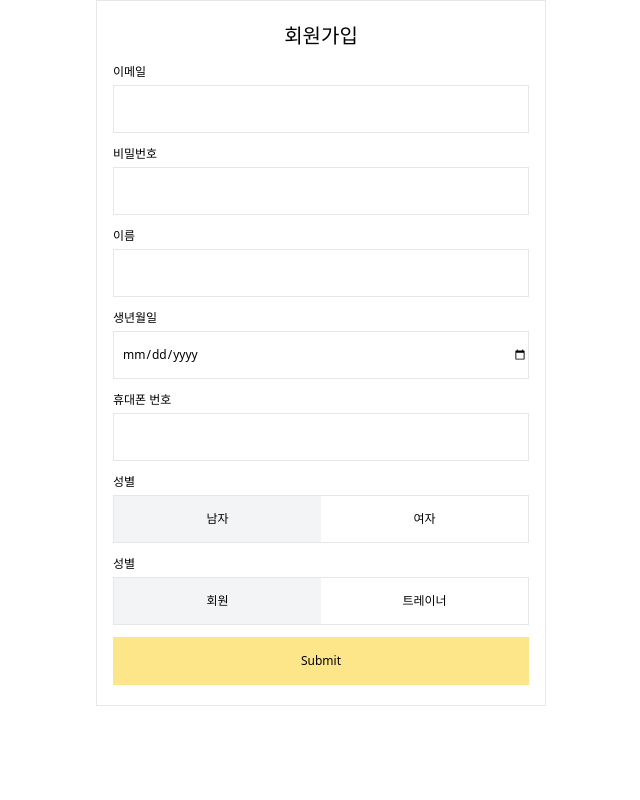
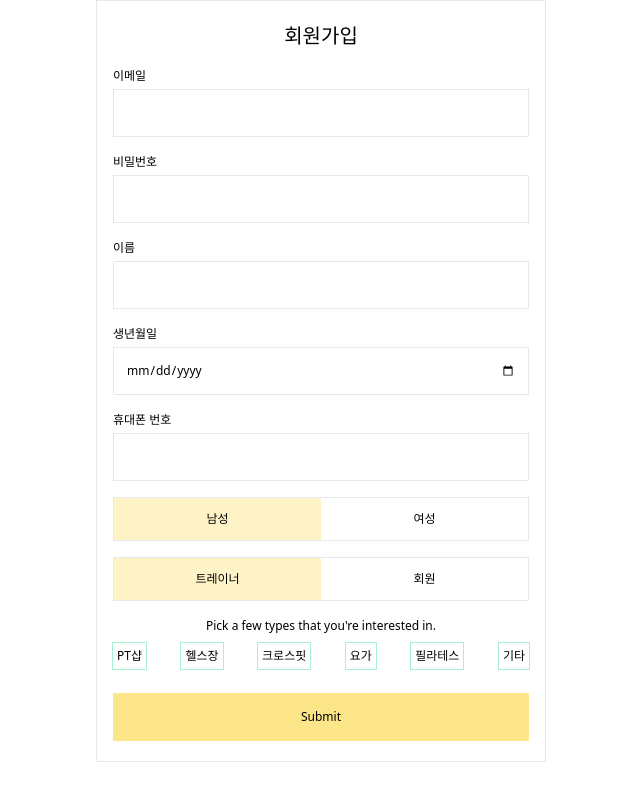
Before and after one commit to codestates/bodysign-frontend, a Next.js app in the folder client/: page /signup in a window 1280 px wide. Shown: the whole page, without its empty margins (319-959 px from the left). Built offline with nearby package versions, Linux system fonts and the light colour scheme.

Commit message:
스위치 추가, 트레이너 타입 인풋 추가

```diff
--- a/client/src/pages/index.tsx
+++ b/client/src/pages/index.tsx
@@ -1,7 +1,7 @@
 import type { NextPage } from 'next'
 import Head from 'next/head'
-import Login from '../components/login'
-import Landing from '../components/landing'
+import Login from '../components/Login'
+import Landing from '../components/Landing'
 import Layout from '../components/Layout'
 
 const Home: NextPage = () => {
--- a/client/src/pages/signup.tsx
+++ b/client/src/pages/signup.tsx
@@ -1,8 +1,8 @@
 import { NextPage } from 'next'
-import React from 'react'
-import { useState } from 'react'
+import React, { useState } from 'react'
+import Layout from '../components/Layout'
 import { SubmitHandler, useForm } from 'react-hook-form'
-import Layout from '../components/Layout'
+import 'react-datepicker/dist/react-datepicker.css'
 
 interface FormInput {
 	email: string
@@ -10,15 +10,23 @@ interface FormInput {
 	name: string
 	birth: string
 	phone: string
+	loginType: string
+	gender: string
 }
 
+const labelProperties =
+	'after:absolute after:h-full after:bg-yellow-100 after:w-full after:top-0 after:z-[-1] after:transition-[left] after:duration-500 peer-checked:cursor-default peer-checked:text-black peer-checked:after:left-0'
+
 const Signup: NextPage = () => {
-	const [gender, setGender] = useState('male')
-	const [memberOrTrainer, setMemberOrTrainer] = useState('member')
-	const [form, setForm] = useState({
-		gender: 'male',
-		memberOrTrainer: 'member'
-	})
+	const [areYouTrainer, setAreYouTrainer] = useState(true)
+	const [exerciseTypes, setExerciseTypes] = useState([
+		{ id: 0, name: 'PT샵', status: false },
+		{ id: 1, name: '헬스장', status: false },
+		{ id: 2, name: '크로스핏', status: false },
+		{ id: 3, name: '요가', status: false },
+		{ id: 4, name: '필라테스', status: false },
+		{ id: 5, name: '기타', status: false }
+	])
 
 	const {
 		register,
@@ -26,21 +34,22 @@ const Signup: NextPage = () => {
 		handleSubmit
 	} = useForm<FormInput>()
 	const onSubmit: SubmitHandler<FormInput> = data => {
-		let test = { ...data, ...form }
+		let test = { ...data }
 		// 회원가입 API
+		console.log(test)
 	}
 
 	return (
 		<>
 			<Layout variant="Web">
 				<div className="flex flex-col mx-4 my-5 text-[12px]">
-					<div className="text-[20px] mb-3 text-center">회원가입</div>
+					<div className="text-[20px] text-center">회원가입</div>
 
-					<form onSubmit={handleSubmit(onSubmit)}>
-						<div className="mb-3">
+					<form className="mt-4" onSubmit={handleSubmit(onSubmit)}>
+						<div>
 							<label>이메일</label>
 							<input
-								className="w-full h-12 pl-2 mt-1 border"
+								className="w-full h-12 p-3 mt-1 border"
 								type="text"
 								{...register('email', {
 									required: true,
@@ -55,10 +64,10 @@ const Signup: NextPage = () => {
 							)}
 						</div>
 
-						<div className="mb-3">
+						<div className="mt-4">
 							<label>비밀번호</label>
 							<input
-								className="w-full h-12 pl-2 mt-1 border"
+								className="w-full h-12 p-3 mt-1 border"
 								type="password"
 								{...register('password', {
 									required: true,
@@ -72,10 +81,10 @@ const Signup: NextPage = () => {
 							)}
 						</div>
 
-						<div className="mb-3">
+						<div className="mt-4">
 							<label>이름</label>
 							<input
-								className="w-full h-12 pl-2 mt-1 border"
+								className="w-full h-12 p-3 mt-1 border"
 								type="text"
 								{...register('name', {
 									required: true
@@ -83,10 +92,10 @@ const Signup: NextPage = () => {
 							/>
 						</div>
 
-						<div className="mb-3">
+						<div className="mt-4">
 							<label>생년월일</label>
 							<input
-								className="w-full h-12 pl-2 mt-1 border"
+								className="w-full h-12 p-3 mt-1 border"
 								type="date"
 								{...register('birth', {
 									required: true
@@ -94,10 +103,10 @@ const Signup: NextPage = () => {
 							/>
 						</div>
 
-						<div className="mb-3">
+						<div className="mt-4">
 							<label>휴대폰 번호</label>
 							<input
-								className="w-full h-12 pl-2 mt-1 border"
+								className="w-full h-12 p-3 mt-1 border"
 								type="text"
 								{...register('phone', {
 									required: true,
@@ -111,65 +120,151 @@ const Signup: NextPage = () => {
 							)}
 						</div>
 
-						<div className="mb-3">
-							<label>성별</label>
-							<div className="flex items-center w-full h-12 mt-1 border">
-								<div
-									className={`w-1/2 h-full flex items-center justify-center ${
-										gender === 'male' ? 'bg-gray-100' : ''
-									}`}
-									onClick={() => {
-										setGender('male')
-										setForm({ ...form, gender: 'male' })
-									}}>
-									남자
+						<div className="mt-4">
+							<span>
+								<input
+									className="hidden peer"
+									type="radio"
+									id="male"
+									value="male"
+									defaultChecked
+									{...register('gender', {
+										required: true
+									})}
+								/>
+								<label
+									className={`${labelProperties} w-[208px] text-center p-3 inline-block relative border border-r-0 cursor-pointer after:left-full`}
+									htmlFor="male">
+									남성
+								</label>
+							</span>
+							<span>
+								<input
+									className="hidden peer"
+									type="radio"
+									id="female"
+									value="female"
+									{...register('gender', {
+										required: true
+									})}
+								/>
+								<label
+									className={`${labelProperties} w-[208px] text-center p-3 inline-block relative border border-l-0 cursor-pointer after:-left-full`}
+									htmlFor="female">
+									여성
+								</label>
+							</span>
+						</div>
+
+						<div className="mt-4">
+							<span>
+								<input
+									className="hidden peer"
+									type="radio"
+									id="trainer"
+									value="trainer"
+									defaultChecked
+									{...register('loginType', {
+										required: true
+									})}
+									onClick={() => setAreYouTrainer(true)}
+								/>
+								<label
+									className={`${labelProperties} w-[208px] text-center p-3 inline-block relative border border-r-0 cursor-pointer after:left-full`}
+									htmlFor="trainer">
+									트레이너
+								</label>
+							</span>
+							<span>
+								<input
+									className="hidden peer"
+									type="radio"
+									id="user"
+									value="user"
+									{...register('loginType', {
+										required: true
+									})}
+									onClick={() => setAreYouTrainer(false)}
+								/>
+								<label
+									className={`${labelProperties} w-[208px] text-center p-3 inline-block relative border border-l-0 cursor-pointer after:-left-full`}
+									htmlFor="user">
+									회원
+								</label>
+							</span>
+						</div>
+
+						{areYouTrainer ? (
+							<div className="flex flex-col mt-4">
+								<div className="text-center">
+									Pick a few types that you're interested in.
 								</div>
-								<div
-									className={`w-1/2 h-full flex items-center justify-center ${
-										gender === 'female' ? 'bg-gray-100' : ''
-									}`}
-									onClick={() => {
-										setGender('female')
-										setForm({ ...form, gender: 'female' })
-									}}>
-									여자
+								<div className="flex flex-wrap justify-between py-2">
+									{exerciseTypes.map(type => {
+										return (
+											<React.Fragment key={type.id}>
+												<span
+													className={`p-1 ring-1 ring-green-200 flex items-center ${
+														exerciseTypes[type.id].status
+															? 'bg-yellow-100 '
+															: ''
+													}`}
+													data-id={type.id}
+													onClick={e => {
+														if (
+															e !== null &&
+															e.target instanceof HTMLElement
+														) {
+															const idx = Number(e.target.dataset.id)
+															if (exerciseTypes[idx].status) {
+																setExerciseTypes(
+																	exerciseTypes.map(type => {
+																		if (type.id === idx) {
+																			type.status = false
+																		}
+																		return type
+																	})
+																)
+															} else {
+																setExerciseTypes(
+																	exerciseTypes.map(type => {
+																		if (type.id === idx) {
+																			type.status = true
+																		}
+																		return type
+																	})
+																)
+															}
+														}
+													}}>
+													{exerciseTypes[type.id].status ? (
+														<svg
+															xmlns="http://www.w3.org/2000/svg"
+															className="w-4 h-4 text-green-500"
+															fill="none"
+															viewBox="0 0 24 24"
+															stroke="currentColor">
+															<path
+																strokeLinecap="round"
+																strokeLinejoin="round"
+																strokeWidth={2}
+																d="M5 13l4 4L19 7"
+															/>
+														</svg>
+													) : null}
+													{type.name}
+												</span>
+											</React.Fragment>
+										)
+									})}
 								</div>
 							</div>
-						</div>
+						) : null}
 
-						{/* https://brunch.co.kr/@monodream/80 */}
-						<div className="mb-3">
-							<label>성별</label>
-							<div className="flex items-center w-full h-12 mt-1 border">
-								<div
-									className={`w-1/2 h-full flex items-center justify-center ${
-										memberOrTrainer === 'member' ? 'bg-gray-100' : ''
-									}`}
-									onClick={() => {
-										setMemberOrTrainer('member')
-										setForm({ ...form, memberOrTrainer: 'member' })
-									}}>
-									회원
-								</div>
-								<div
-									className={`w-1/2 h-full flex items-center justify-center ${
-										memberOrTrainer === 'trainer' ? 'bg-gray-100' : ''
-									}`}
-									onClick={() => {
-										setMemberOrTrainer('trainer')
-										setForm({ ...form, memberOrTrainer: 'trainer' })
-									}}>
-									트레이너
-								</div>
-							</div>
-						</div>
-
-						<div>
-							<input
-								className="w-full h-12 text-black bg-yellow-200 disabled:opacity-50"
-								type="submit"
-							/>
-						</div>
+						<input
+							className="w-full h-12 mt-4 text-black bg-yellow-200 cursor-pointer disabled:opacity-50"
+							type="submit"
+						/>
 					</form>
 				</div>
 			</Layout>
--- a/client/tailwind.config.js
+++ b/client/tailwind.config.js
@@ -12,4 +12,4 @@ module.exports = {
 		extend: {}
 	},
 	plugins: []
-};
+}
```
Also changed, not shown: client/postcss.config.js (+2 -5 lines). Lines whose indentation alone changed are shown as unchanged.
